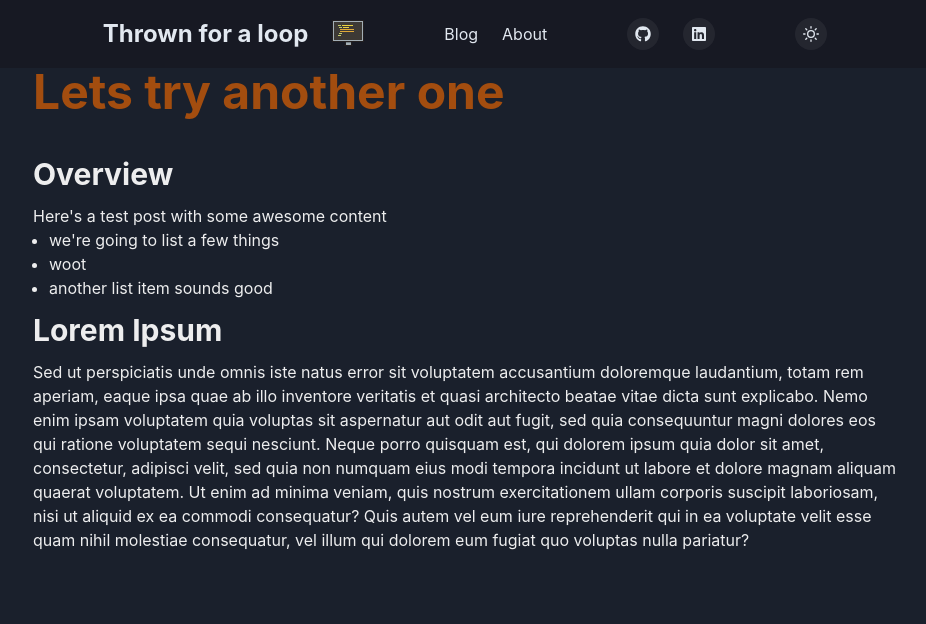
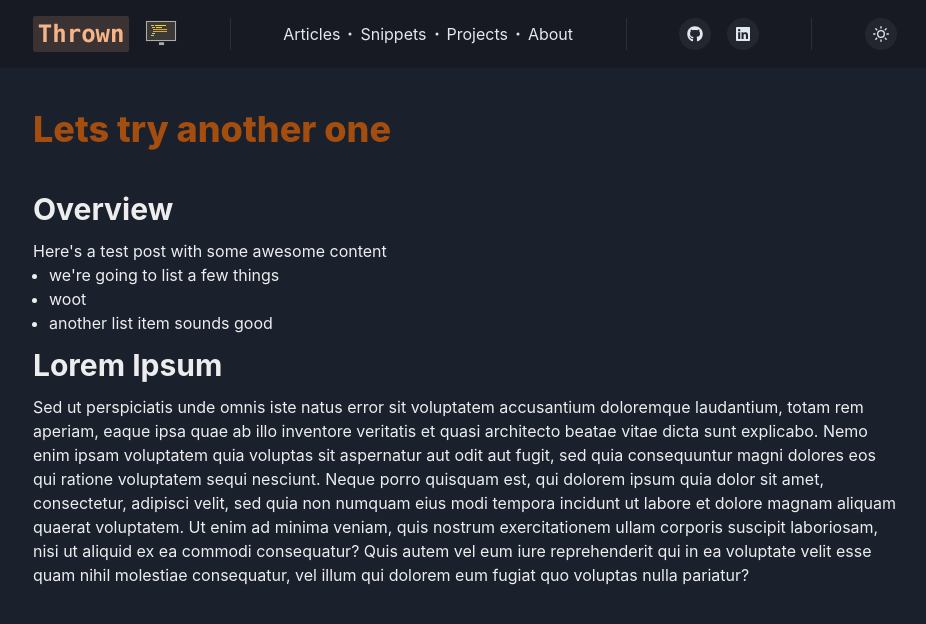
Before and after one commit to mikedmcfarland/thrown-blog, a Next.js app: page /posts/second-post in a window 1280 px wide. Shown: the top 624 px of the page, without its empty margins (175-1101 px from the left). Built offline with nearby package versions, Linux system fonts and the light colour scheme.

Commit message:
improvements to layout and header

```diff
--- /dev/null
+++ b/components/CircleIcon.tsx
@@ -0,0 +1,12 @@
+import { Icon, IconProps } from "@chakra-ui/react";
+
+export default function CircleIcon(props: IconProps) {
+    return (
+        <Icon viewBox='0 0 200 200' {...props}>
+            <path
+                fill='currentColor'
+                d='M 100, 100 m -75, 0 a 75,75 0 1,0 150,0 a 75,75 0 1,0 -150,0'
+            />
+        </Icon>
+    )
+}
--- a/components/Header.tsx
+++ b/components/Header.tsx
@@ -1,19 +1,22 @@
 import {
     Box,
+    Center,
+    Code,
     Container,
+    Divider,
     HStack,
     Link,
     Stack,
-    Text,
     useColorModeValue
 } from '@chakra-ui/react'
 
 import { FaGithub, FaLinkedin } from 'react-icons/fa'
 import Logo from './Logo'
-import HeaderButton from './SocialButton'
+import HeaderButton from './HeaderButton'
 import ToggleColorButton from './ToggleColorButton'
 
 import { default as NextLink } from 'next/link'
+import CircleIcon from './CircleIcon'
 
 type LinkProp = { href: string, name: string }
 type Props = {
@@ -34,9 +37,12 @@ function HeaderTextLink({ href, name }: LinkProp) {
 }
 
 export default function Header(props: Props) {
-    const linkComponents = props.links.map((l, i) => (
-        <HeaderTextLink key={i} {...l} />
-    ))
+    const linkComponents = props.links.map((l, i, ls) => {
+        const divider = i == ls.length - 1 ? <></> : <CircleIcon alignSelf={"center"} boxSize={1} key={i} />
+        return (
+            <><HeaderTextLink key={i} {...l} /> {divider} </>
+        )
+    })
 
     return (
         <Box
@@ -45,25 +51,37 @@ export default function Header(props: Props) {
 
             <Container
                 as={HStack}
-                maxW={'6xl'}
+                maxW={'4xl'}
                 py={4}
-                spacing={20}
                 justify={'center'}
+                justifyContent={'space-between'}
+                alignItems={'center'}
                 align={'center'}>
 
-                <Stack direction={'row'} spacing={6}>
-                    <Link href="/" textDecoration={'none'}>
-                        <Stack direction={'row'} spacing={6}>
-                            <Text noOfLines={1} fontWeight={"bold"} fontSize="2xl" >Thrown for a loop</Text><Logo />
-                        </Stack>
-                    </Link>
+                <Stack direction={'row'} spacing={4}>
+                    <NextLink href="/" >
+                        <a style={{ textDecoration: 'none' }}>
+                            <Stack direction={'row'} spacing={4}>
+                                <Code fontWeight={"900"} fontSize="2xl" noOfLines={1}>Thrown</Code><Logo />
+                            </Stack>
+                        </a>
+                    </NextLink>
                 </Stack>
 
-                <Stack direction={'row'} spacing={6}>
+                <Center height='8'>
+                    <Divider orientation='vertical' />
+                </Center>
+
+                <Stack direction={'row'} spacing={2}>
                     {linkComponents}
                 </Stack>
 
-                <Stack direction={'row'} spacing={6}>
+                <Center height='8'>
+                    <Divider orientation='vertical' />
+                </Center>
+
+
+                <Stack direction={'row'} spacing={4}>
                     <HeaderButton label={'Github'} href={props.githubHref}>
                         <FaGithub />
                     </HeaderButton>
@@ -72,6 +90,10 @@ export default function Header(props: Props) {
                     </HeaderButton>
                 </Stack>
 
+                <Center height='8'>
+                    <Divider orientation='vertical' />
+                </Center>
+
                 <ToggleColorButton />
             </Container>
 
--- /dev/null
+++ b/components/HeaderButton.tsx
@@ -0,0 +1,39 @@
+import { chakra, useColorModeValue, VisuallyHidden } from "@chakra-ui/react";
+import { ReactNode } from "react";
+
+type Props = {
+  children: ReactNode;
+  label?: string;
+  href?: string;
+  onClick?: () => void;
+};
+
+export default function HeaderButton({
+  children,
+  label,
+  href,
+  onClick,
+}: Props) {
+  return (
+    <chakra.button
+      bg={useColorModeValue("blackAlpha.100", "whiteAlpha.100")}
+      rounded={"full"}
+      w={8}
+      h={8}
+      cursor={"pointer"}
+      as={"a"}
+      onClick={onClick}
+      href={href}
+      display={"inline-flex"}
+      alignItems={"center"}
+      justifyContent={"center"}
+      transition={"background 0.3s ease"}
+      _hover={{
+        bg: useColorModeValue("blackAlpha.400", "whiteAlpha.400"),
+      }}
+    >
+      <VisuallyHidden>{label}</VisuallyHidden>
+      {children}
+    </chakra.button>
+  );
+}
--- a/components/Post.tsx
+++ b/components/Post.tsx
@@ -13,7 +13,7 @@ type Props = {
 export function Post(props: Props) {
     return (
         <Container maxWidth='4xl'>
-            <Heading mb={10} textColor="brand.600" fontWeight={"bold"} size='2xl'>
+            <Heading mb={10} mt={10} textColor="brand.600" fontWeight={800} size='xl' >
                 {props.summary.title}
             </Heading>
             {props.children}
--- a/components/SocialButton.tsx
+++ /dev/null
@@ -1,33 +0,0 @@
-import { chakra, useColorModeValue, VisuallyHidden } from "@chakra-ui/react";
-import { ReactNode } from "react";
-
-type Props = {
-    children: ReactNode,
-    label?: string,
-    href?: string,
-    onClick?: () => void
-
-}
-export default function HeaderButton({ children, label, href, onClick }: Props) {
-    return (
-        <chakra.button
-            bg={useColorModeValue('blackAlpha.100', 'whiteAlpha.100')}
-            rounded={'full'}
-            w={8}
-            h={8}
-            cursor={'pointer'}
-            as={'a'}
-            onClick={onClick}
-            href={href}
-            display={'inline-flex'}
-            alignItems={'center'}
-            justifyContent={'center'}
-            transition={'background 0.3s ease'}
-            _hover={{
-                bg: useColorModeValue('blackAlpha.200', 'whiteAlpha.200'),
-            }}>
-            <VisuallyHidden>{label}</VisuallyHidden>
-            {children}
-        </chakra.button>
-    );
-};
--- a/components/ToggleColorButton.tsx
+++ b/components/ToggleColorButton.tsx
@@ -1,6 +1,6 @@
 import { MoonIcon, SunIcon } from "@chakra-ui/icons";
 import { useColorMode } from "@chakra-ui/react";
-import HeaderButton from "./SocialButton";
+import HeaderButton from "./HeaderButton";
 
 export default function ToggleColorButton() {
     const { colorMode, toggleColorMode } = useColorMode()
--- a/components/nodes/Headline.tsx
+++ b/components/nodes/Headline.tsx
@@ -13,18 +13,15 @@ const sizes = [
 ]
 
 
-export const Headline: NodeComponent<HeadlineNode> = ({ node, children }) => {
+export const Headline: NodeComponent<HeadlineNode> = ({ node, children, i }) => {
     const level = node.properties.level
     const title = node.properties.title
     const size = sizes[level - 1]
     const h = `h${level}`
     const margins = [1, 2]
     return (
-
-
         <>
             <Heading mb={margins} mt={margins} as={h} size={size}>{title}</Heading>
-            {/* <Box ml={3} > */}
             <Box>
                 {children}
             </Box>
--- a/components/nodes/Section.tsx
+++ b/components/nodes/Section.tsx
@@ -3,9 +3,9 @@ import { SectionNode } from "src/org/types"
 import { NodeComponent } from "./types"
 
 const margins = [1, 2, 3]
-export const Section: NodeComponent<SectionNode> = ({ children }) => {
+export const Section: NodeComponent<SectionNode> = ({ node, children }) => {
     return (
-        <Box mt={margins} mb={margins}>
+        <Box mt={margins} mb={margins} >
             {children}
         </Box >
     )
--- a/components/nodes/types.ts
+++ b/components/nodes/types.ts
@@ -1 +1 @@
-export type NodeComponent<NodeType, CType = (JSX.Element[] | JSX.Element)> = (props: { node: NodeType, children: CType }) => JSX.Element
+export type NodeComponent<NodeType, CType = (JSX.Element[] | JSX.Element)> = (props: { node: NodeType, children: CType, i: number }) => JSX.Element
--- a/pages/posts/[slug].tsx
+++ b/pages/posts/[slug].tsx
@@ -35,7 +35,7 @@ export default function PostPage(props: Props) {
 function renderComponent(node: Exclude<AnyNode, OrgDoc>, i: number): JSX.Element {
     const key = `${node.ref}:${i}`
     const id = node.ref
-    const props = { key, id }
+    const props = { key, id, i }
 
     switch (node.type) {
         case NodeType.HEADLINE:
--- a/src/org/config.ts
+++ b/src/org/config.ts
@@ -3,7 +3,9 @@ export function getHeaderConfig() {
         linkedInHref: "https://www.linkedin.com/in/mikedmcfarland/",
         githubHref: "https://github.com/mikedmcfarland",
         links: [
-            { name: "Blog", href: "/posts" },
+            { name: "Articles", href: "/posts" },
+            { name: "Snippets", href: "/snippets" },
+            { name: "Projects", href: "/projects" },
             { name: "About", href: "/about" },
         ]
     }
```
